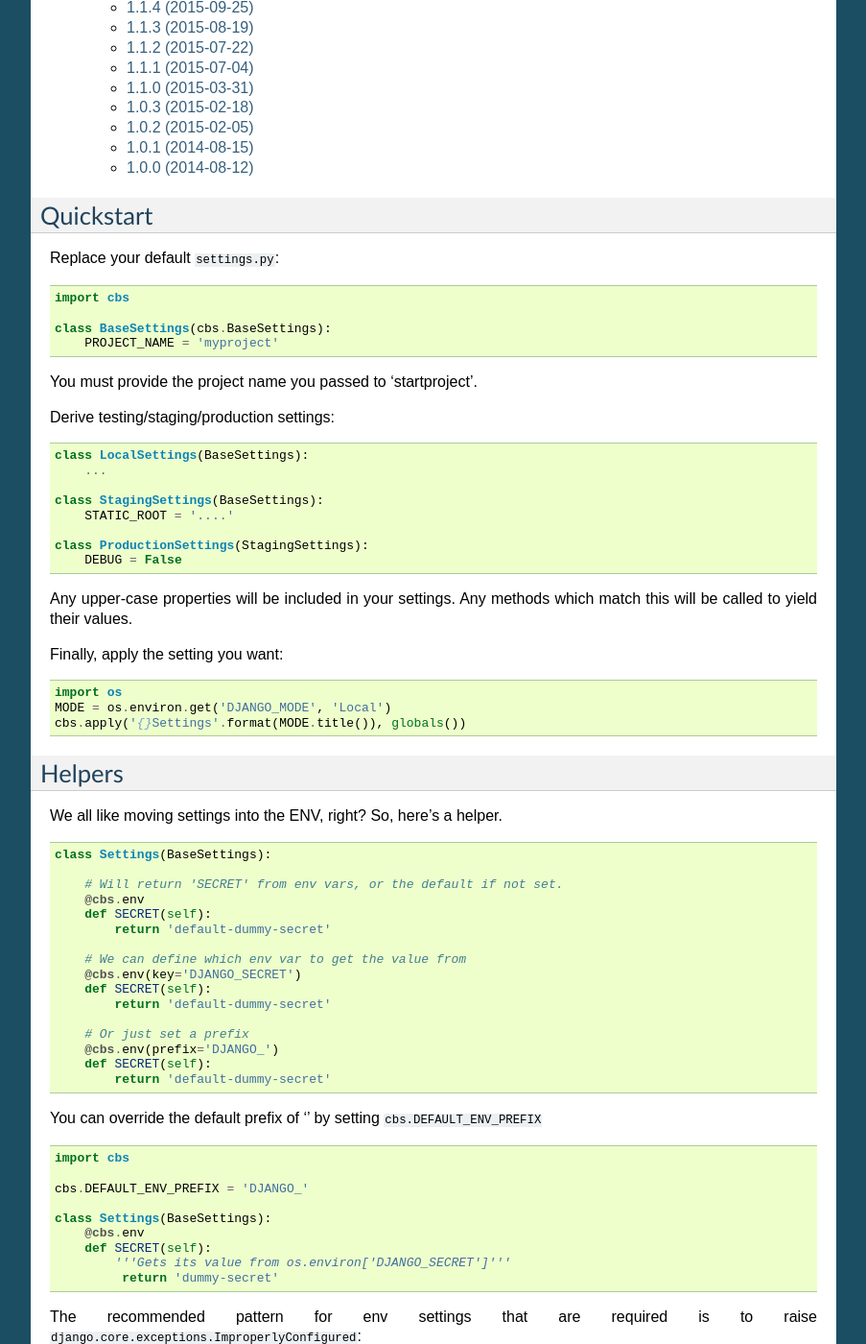
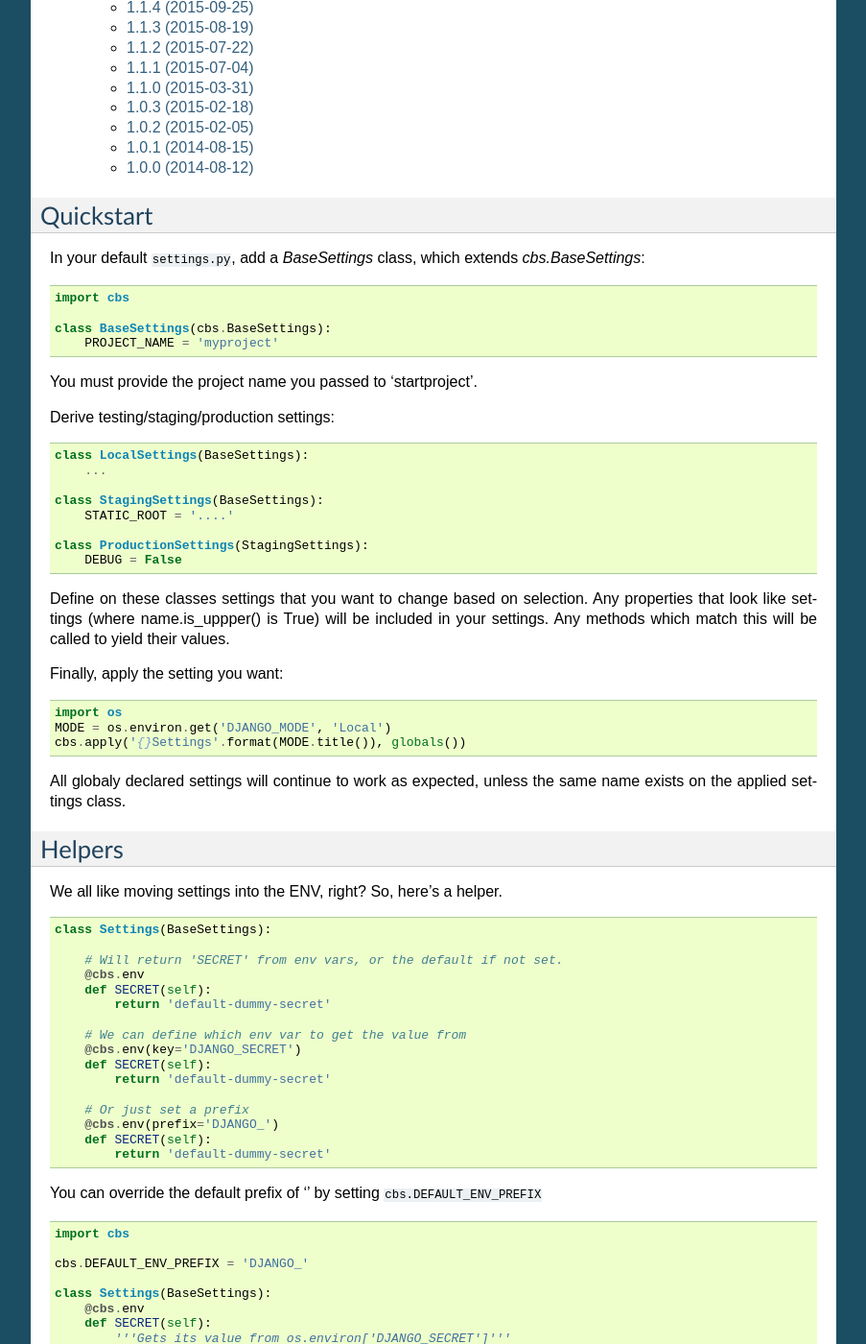
Before and after one commit to funkybob/django-classy-settings, a Sphinx documentation site: the page built from docs/index.rst, in a window 1280 px wide and 1400 px high, scrolled down 540 px. Shown: the whole window at 96% size, without its empty margins (198-1101 px from the left). Built offline with Sphinx 7.4.7, drawn with Linux system fonts in a browser that asks for light colours.

Commit message:
Update docs

```diff
--- a/docs/index.rst
+++ b/docs/index.rst
@@ -32,7 +32,8 @@ Contents
 Quickstart
 ----------
 
-Replace your default ``settings.py``:
+In your default ``settings.py``, add a `BaseSettings` class, which extends
+`cbs.BaseSettings`:
 
 .. code-block:: python
 
@@ -56,8 +57,10 @@ Derive testing/staging/production settings:
     class ProductionSettings(StagingSettings):
         DEBUG = False
 
-Any upper-case properties will be included in your settings.  Any methods which
-match this will be called to yield their values.
+Define on these classes settings that you want to change based on selection.
+Any properties that look like settings (where name.is_uppper() is True) will be
+included in your settings.  Any methods which match this will be called to
+yield their values.
 
 Finally, apply the setting you want:
 
@@ -66,6 +69,9 @@ Finally, apply the setting you want:
     import os
     MODE = os.environ.get('DJANGO_MODE', 'Local')
     cbs.apply('{}Settings'.format(MODE.title()), globals())
+
+All globaly declared settings will continue to work as expected, unless the
+same name exists on the applied settings class.
 
 
 Helpers
```
